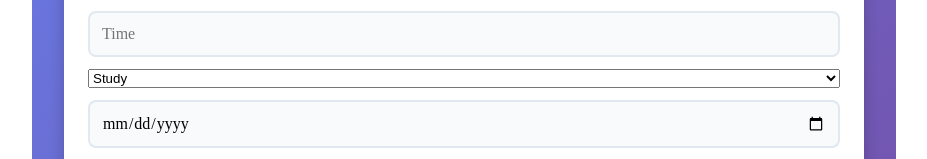
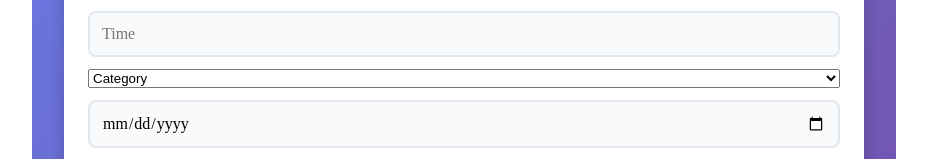
Before and after one commit to ddaviddahlgren/Projektarbete-Frontend-2, a React (Vite) app: page /todos in a window 1280 px wide. Shown: the part 364-523 px from the top of the page, without its empty margins (176-1103 px from the left). Built offline with nearby package versions, Linux system fonts and the light colour scheme.

Commit message:
feat: edit option element

```diff
--- a/src/pages/todos/Todos.jsx
+++ b/src/pages/todos/Todos.jsx
@@ -48,7 +48,7 @@ const Todos = () => {
     );
   };
 
-  const categories = ["Study", "Work", "Health", "ifestyle"];
+  const categories = ["Category", "Study", "Work", "Health", "ifestyle"];
 
   return (
     <div className={style.container}>
@@ -62,34 +62,34 @@ const Todos = () => {
           onChange={(e) => setTitle(e.target.value)}
           className={style.inputField}
         />
+
         <textarea
           placeholder="Description"
           value={description}
           onChange={(e) => setDescription(e.target.value)}
           className={style.inputField}
         />
+
         <input
           type="number"
           placeholder="Time"
           value={time}
           onChange={(e) => setTime(e.target.value)}
         />
-        {/* <input
-          placeholder="Category"
-          value={category}
-          onChange={(e) => setCategory(e.target.value)}
-        /> */}
+
         <select value={category} onChange={(e) => setCategory(e.target.value)}>
           {categories.map((category) => (
             <option>{category}</option>
           ))}
         </select>
+
         <input
           type="date"
           placeholder="Deadline"
           value={deadline}
           onChange={(e) => setDeadline(e.target.value)}
         />
+
         <button onClick={handleAddTodo} className={style.primaryButton}>
           Save new todo
         </button>
@@ -112,6 +112,7 @@ const Todos = () => {
             checked={todo.status}
             onChange={() => handleToggleStatus(todo.id)}
           />
+
           <h6>Title: {todo.title}</h6>
           <p>Description: {todo.description}</p>
           {todo.status ? "Checked" : "In progress"}
```
